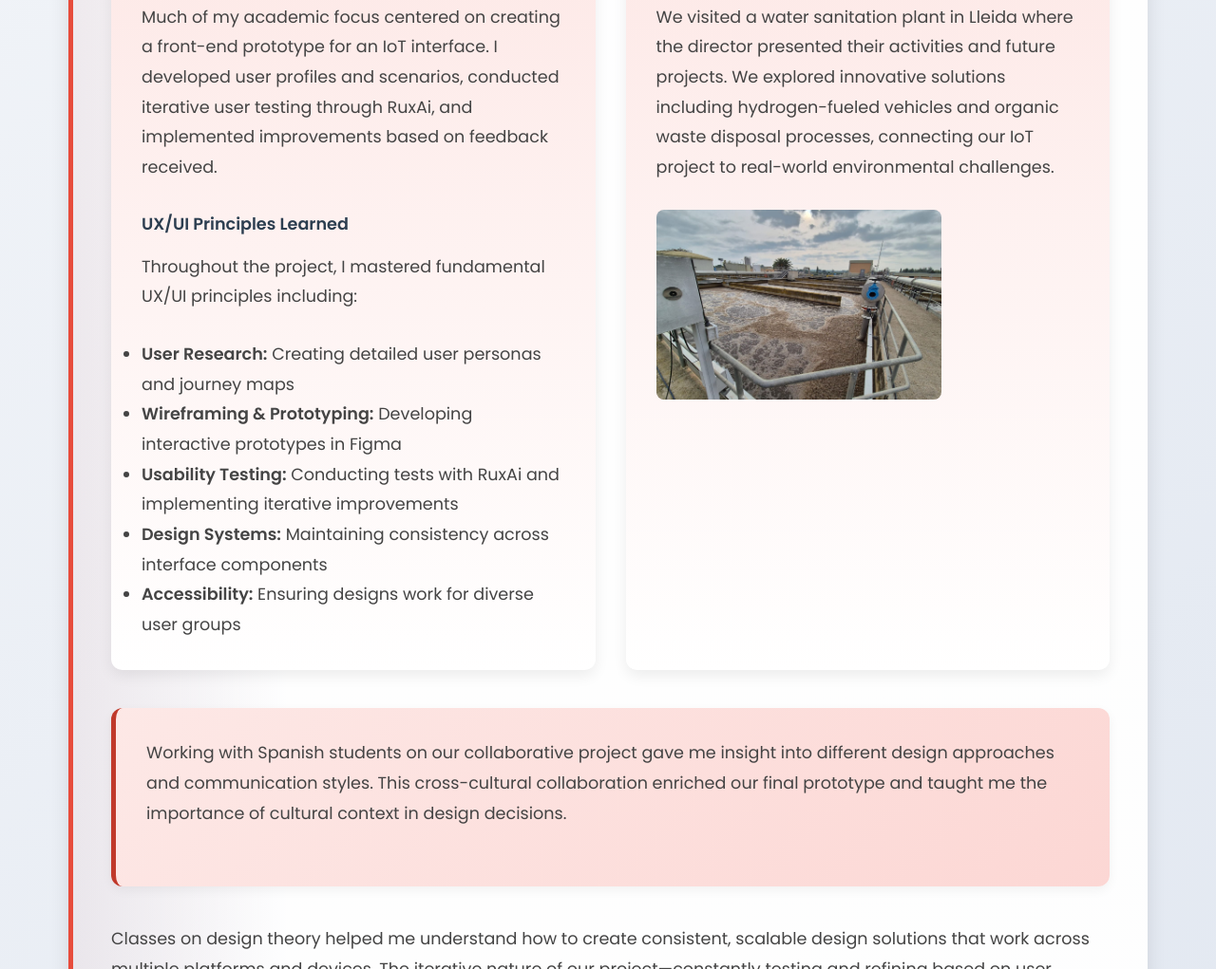
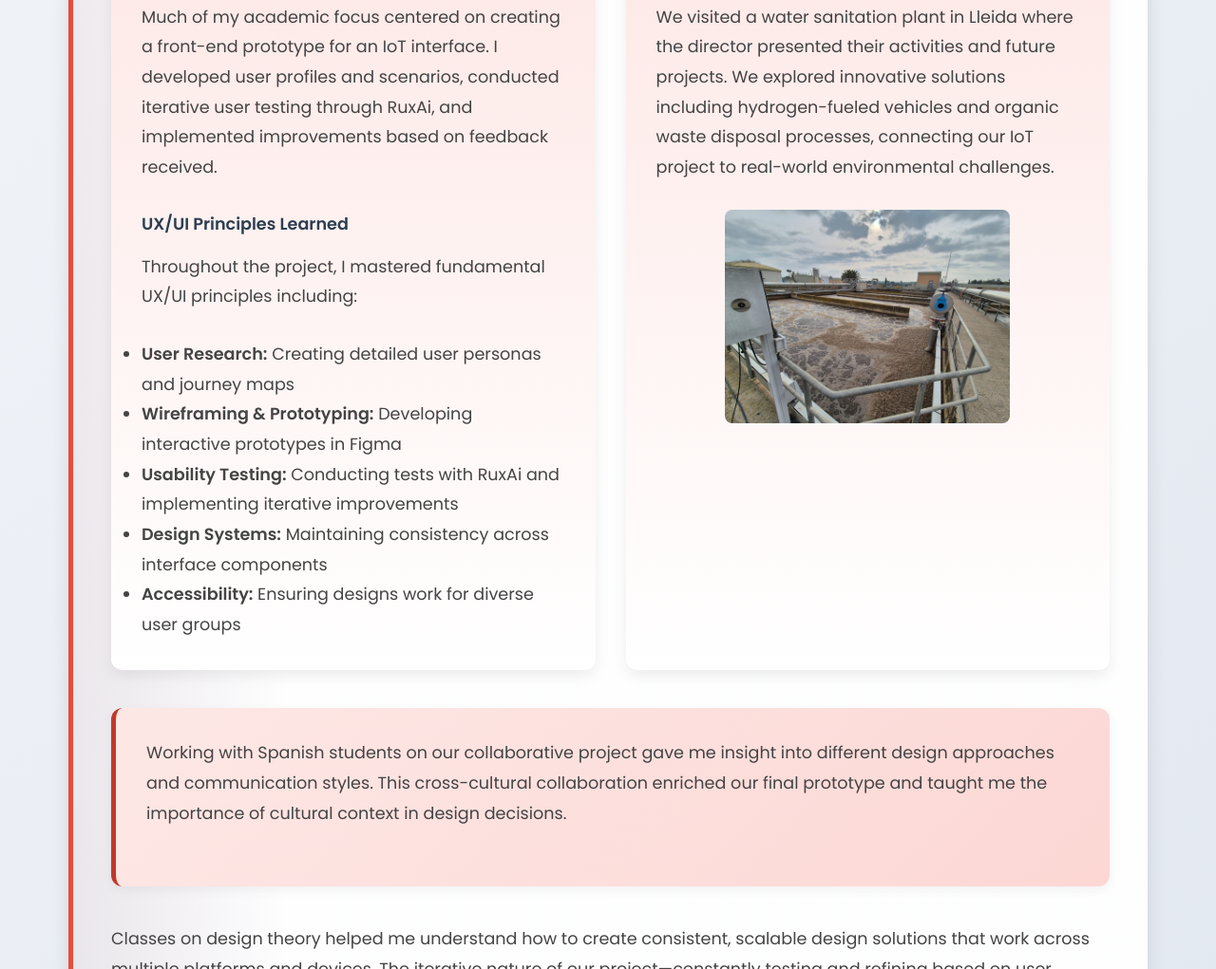
Before and after one commit to RourkeV/portfolio-website, a website: page lleida.html in a window 1280 px wide. Shown: the part 1075-2096 px from the top of the page at 95% size. Drawn offline with Linux system fonts and the light colour scheme.

Commit message:
image fix again

```diff
--- a/lleida.html
+++ b/lleida.html
@@ -62,7 +62,7 @@
                         <h4><i class="fas fa-water"></i> Water Sanitation Field Visit</h4>
                         <p>We visited a water sanitation plant in Lleida where the director presented their activities and future projects. We explored innovative solutions including hydrogen-fueled vehicles and organic waste disposal processes, connecting our IoT project to real-world environmental challenges.</p>
                         <div class="image-placeholder water-plant">
-                            <img src="images/Spain/IMG-20251005-WA0011.jpg" alt="Water Sanitation Plant Visit" style="width: 300px; height: 200px; object-fit: cover; border-radius: 8px;">
+                            <img src="images/Spain/IMG-20251005-WA0011.jpg" alt="Water Sanitation Plant Visit" style="width: 100%; max-width: 300px; height: auto; object-fit: cover; border-radius: 8px; display: block; margin: 15px auto;">
                         </div>
                     </div>
                 </div>
```
